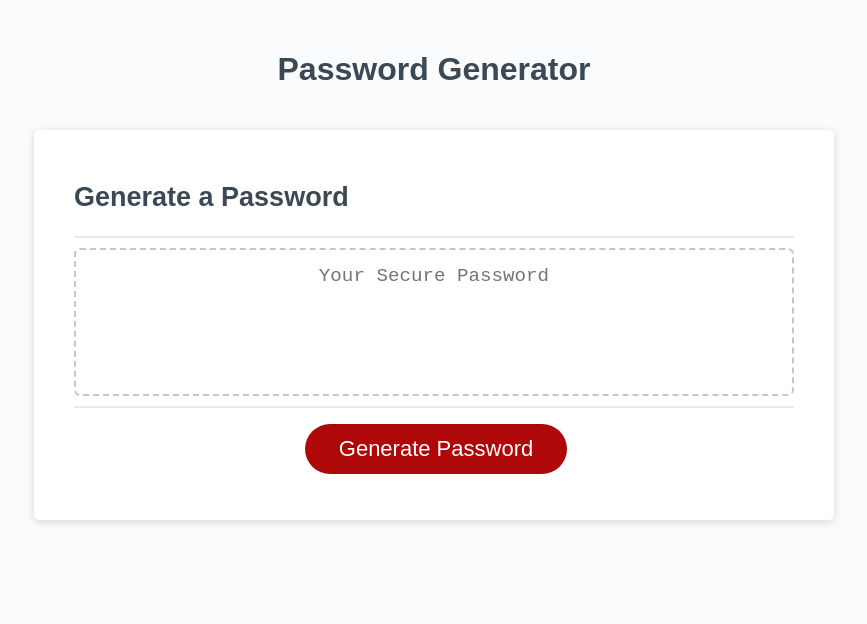
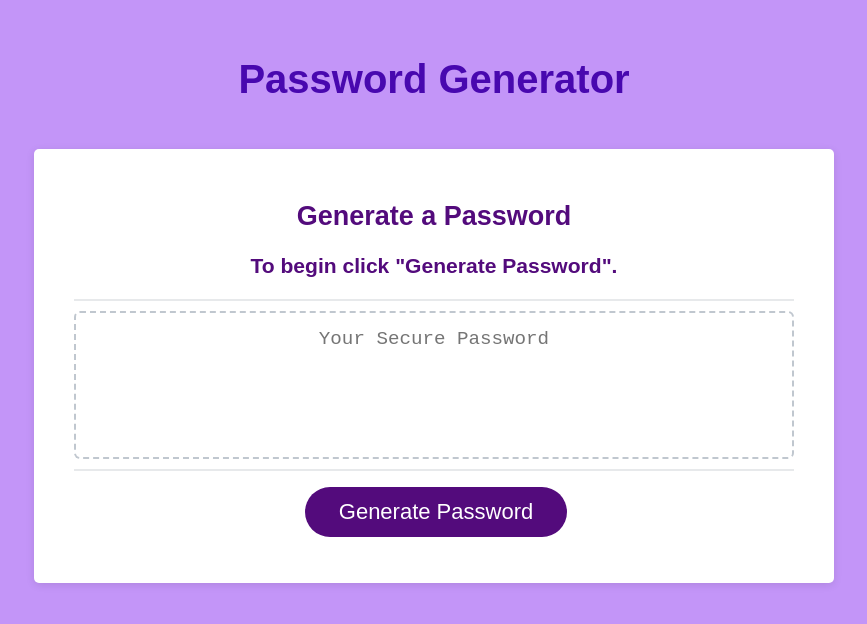
Before and after one commit to tracye1083/Homework-Week-03, a plain HTML site: page Develop/index.html in a window 1280 px wide. Shown: the whole page, without its empty margins (206-1073 px from the left). Drawn offline with Linux system fonts and the light colour scheme.

Commit message:
minor css style updates

```diff
--- a/Develop/index.html
+++ b/Develop/index.html
@@ -8,6 +8,16 @@
     <link rel="stylesheet" href="style.css" />
   </head>
   <body>
+    <!-- <div id="password_length_wrapper">
+      Password length stuff goes here.
+        <input id="next_button" value="Next" />
+    </div>
+    <div id="character_type_wrapper">
+      Character stuff goes in here.
+    </div> -->
+
+
+
     <div class="wrapper">
       <header>
         <h1>Password Generator</h1>
@@ -15,6 +25,7 @@
       <div class="card">
         <div class="card-header">
           <h2>Generate a Password</h2>
+          <h3>To begin click "Generate Password".</h3>
         </div>
         <div class="card-body">
           <textarea
--- a/Develop/style.css
+++ b/Develop/style.css
@@ -14,7 +14,7 @@ body,
 
 body {
   font-family: sans-serif;
-  background-color: #f9fbfd;
+  background-color: #c395f8;
 }
 
 .wrapper {
@@ -27,15 +27,25 @@ header {
   text-align: center;
   padding: 20px;
   padding-top: 0px;
-  color: hsl(206, 17%, 28%);
+  color: hsl(274, 17%, 28%);
+}
+
+h1 {
+  font-size: 40px;
+  color: rgb(72, 8, 175);
+}
+
+h2, h3 {
+  text-align: center;
+  color: rgb(83, 11, 124);
 }
 
 .card {
   background-color: hsl(0, 0%, 100%);
   border-radius: 5px;
   border-width: 1px;
-  box-shadow: rgba(0, 0, 0, 0.15) 0px 2px 8px 0px;
-  color: hsl(206, 17%, 28%);
+  box-shadow: rgba(4, 0, 5, 0.1) 0px 2px 8px 0px;
+  color: hsl(274, 17%, 28%);
   font-size: 18px;
   margin: 0 auto;
   max-width: 800px;
@@ -74,9 +84,9 @@ header {
 
 .btn {
   border: none;
-  background-color: hsl(360, 91%, 36%);
+  background-color: rgb(83, 11, 124);
   border-radius: 25px;
-  box-shadow: rgba(0, 0, 0, 0.1) 0px 1px 6px 0px rgba(0, 0, 0, 0.2) 0px 1px 1px
+  box-shadow: rgba(4, 0, 5, 0.1) 0px 1px 6px 0px rgba(4, 0, 5, 0.1) 0px 1px 1px
     0px;
   color: hsl(0, 0%, 100%);
   display: inline-block;
```
